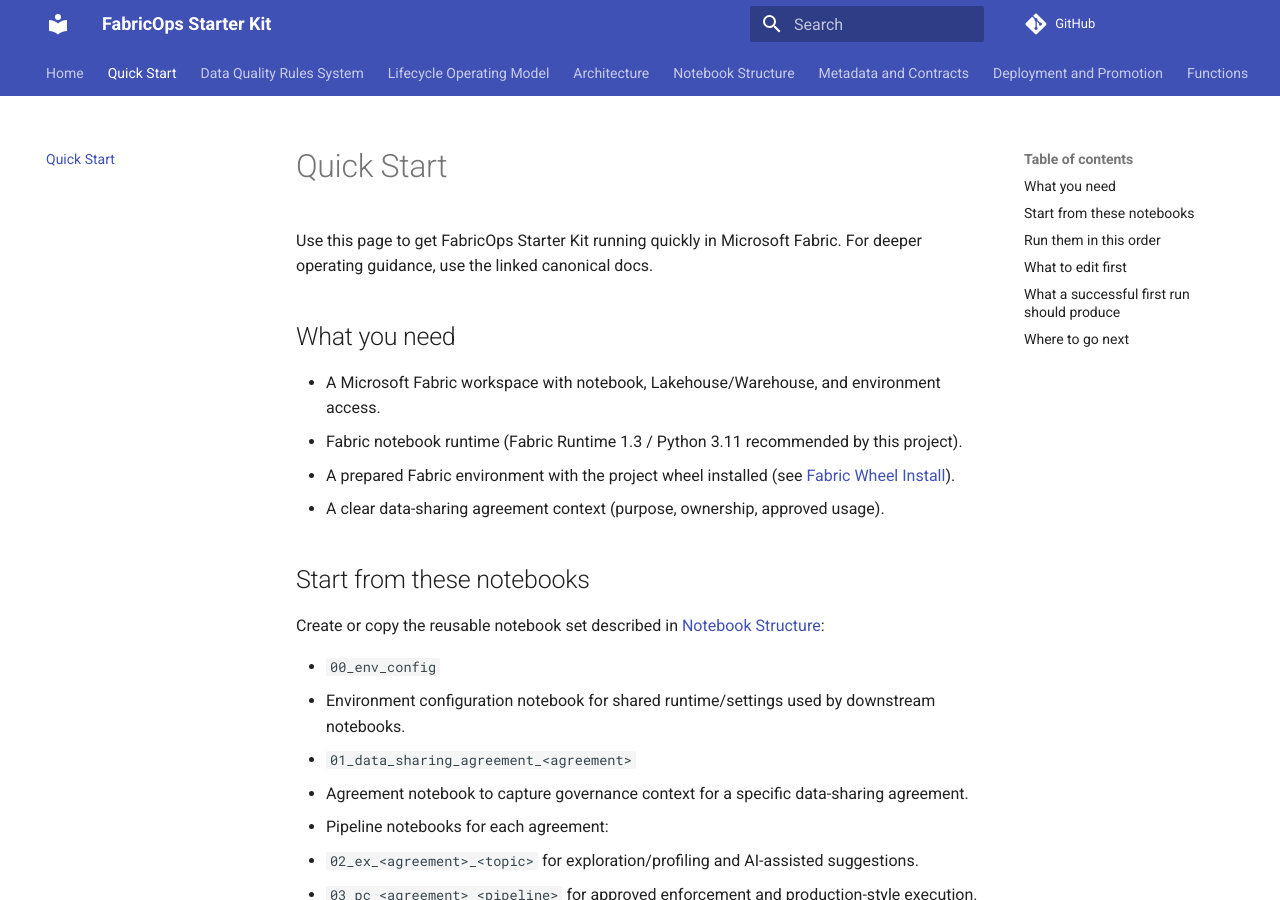
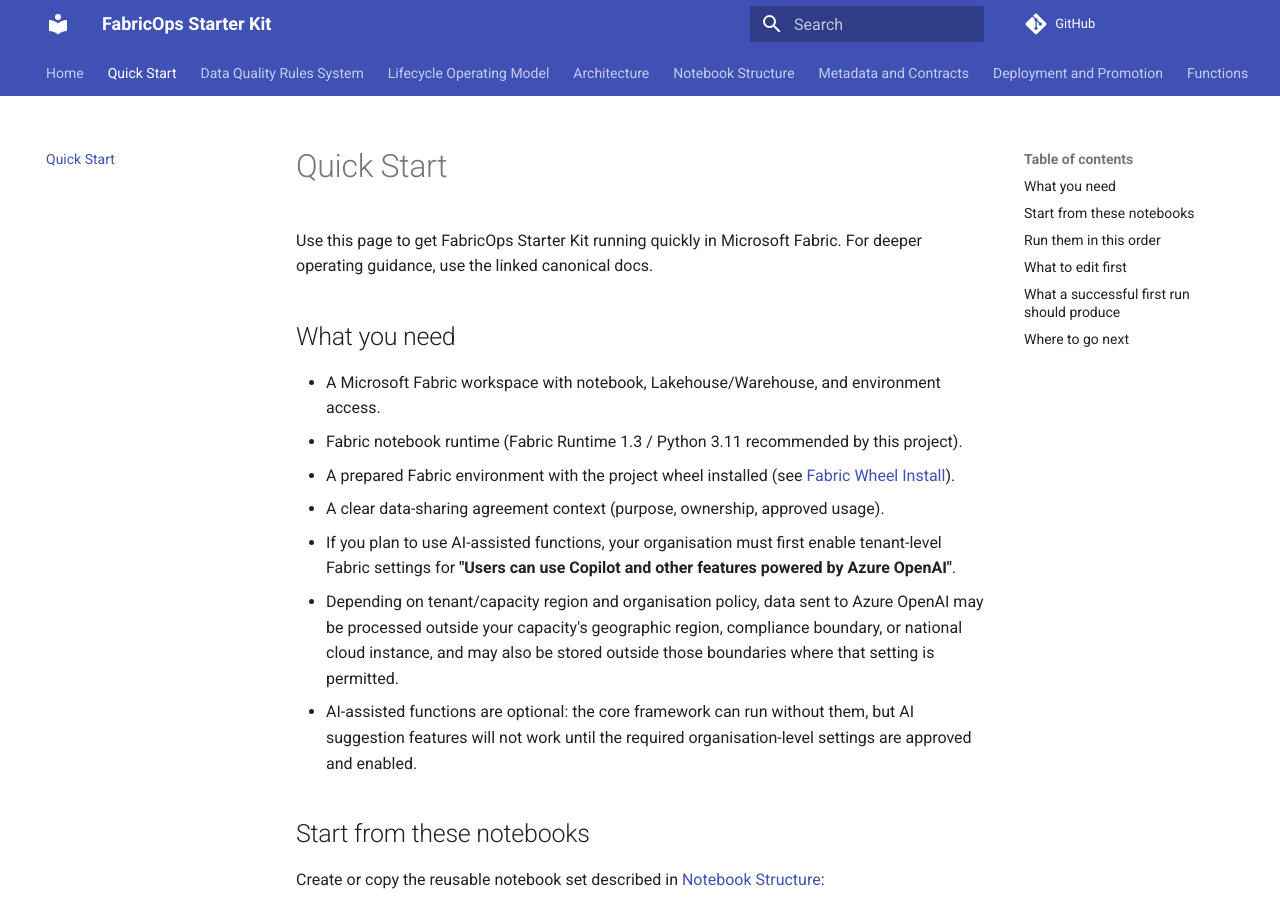
Before and after one commit to Voycepeh/fabric-data-product-framework, an MkDocs documentation site: the page built from docs/quick-start.md, in a window 1280 px wide and 900 px high. Built offline with MkDocs 1.6.1 and Material for MkDocs 9.7.7, drawn with Linux system fonts in a browser that asks for light colours; comment, search, counter and statistics services are not loaded.

Commit message:
docs: add AI tenant prerequisite note to quick start

```diff
--- a/docs/quick-start.md
+++ b/docs/quick-start.md
@@ -8,6 +8,9 @@
 - Fabric notebook runtime (Fabric Runtime 1.3 / Python 3.11 recommended by this project).
 - A prepared Fabric environment with the project wheel installed (see [Fabric Wheel Install](setup/fabric-wheel-install.md)).
 - A clear data-sharing agreement context (purpose, ownership, approved usage).
+- If you plan to use AI-assisted functions, your organisation must first enable tenant-level Fabric settings for **"Users can use Copilot and other features powered by Azure OpenAI"**.
+- Depending on tenant/capacity region and organisation policy, data sent to Azure OpenAI may be processed outside your capacity's geographic region, compliance boundary, or national cloud instance, and may also be stored outside those boundaries where that setting is permitted.
+- AI-assisted functions are optional: the core framework can run without them, but AI suggestion features will not work until the required organisation-level settings are approved and enabled.
 
 ## Start from these notebooks
 
```
